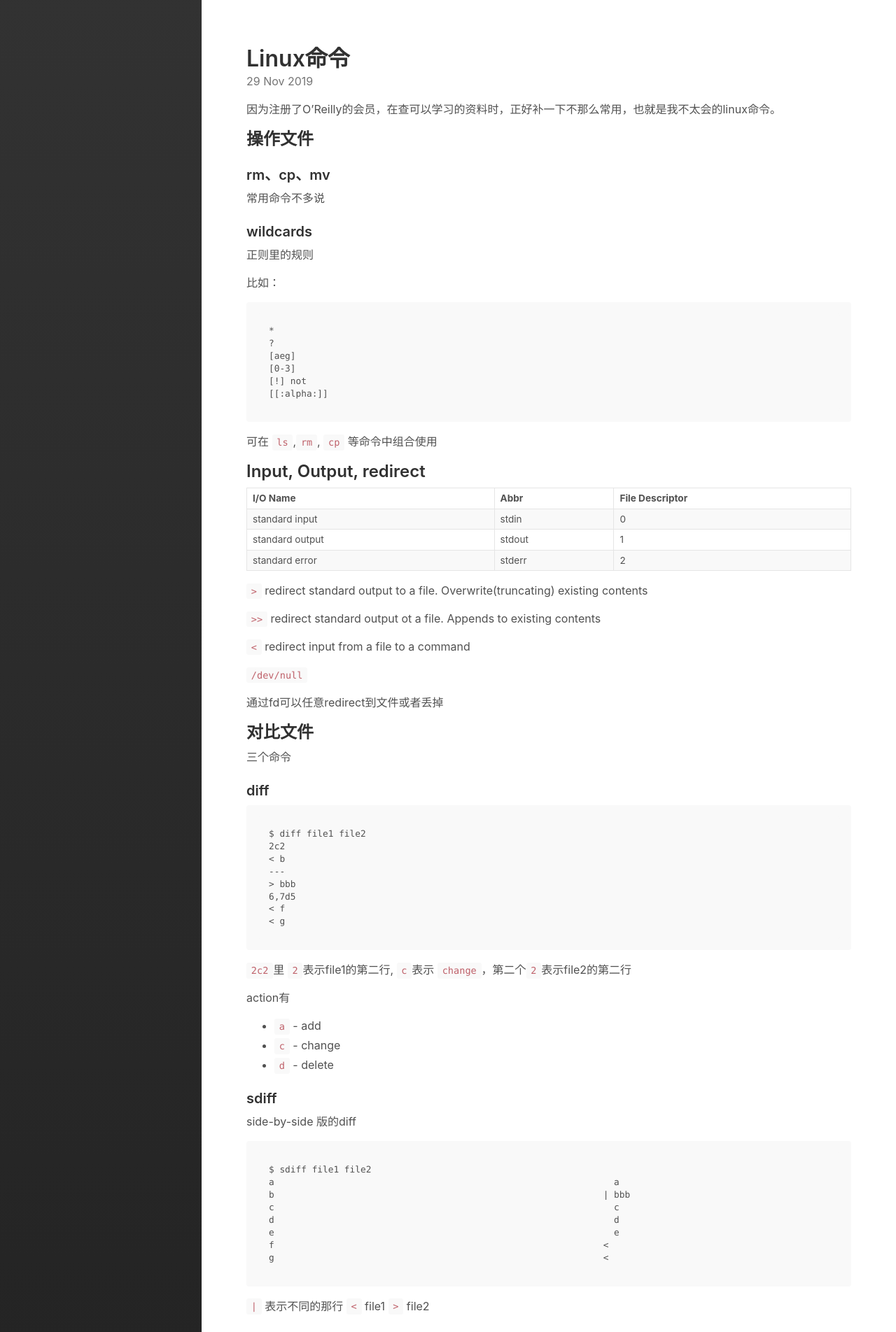
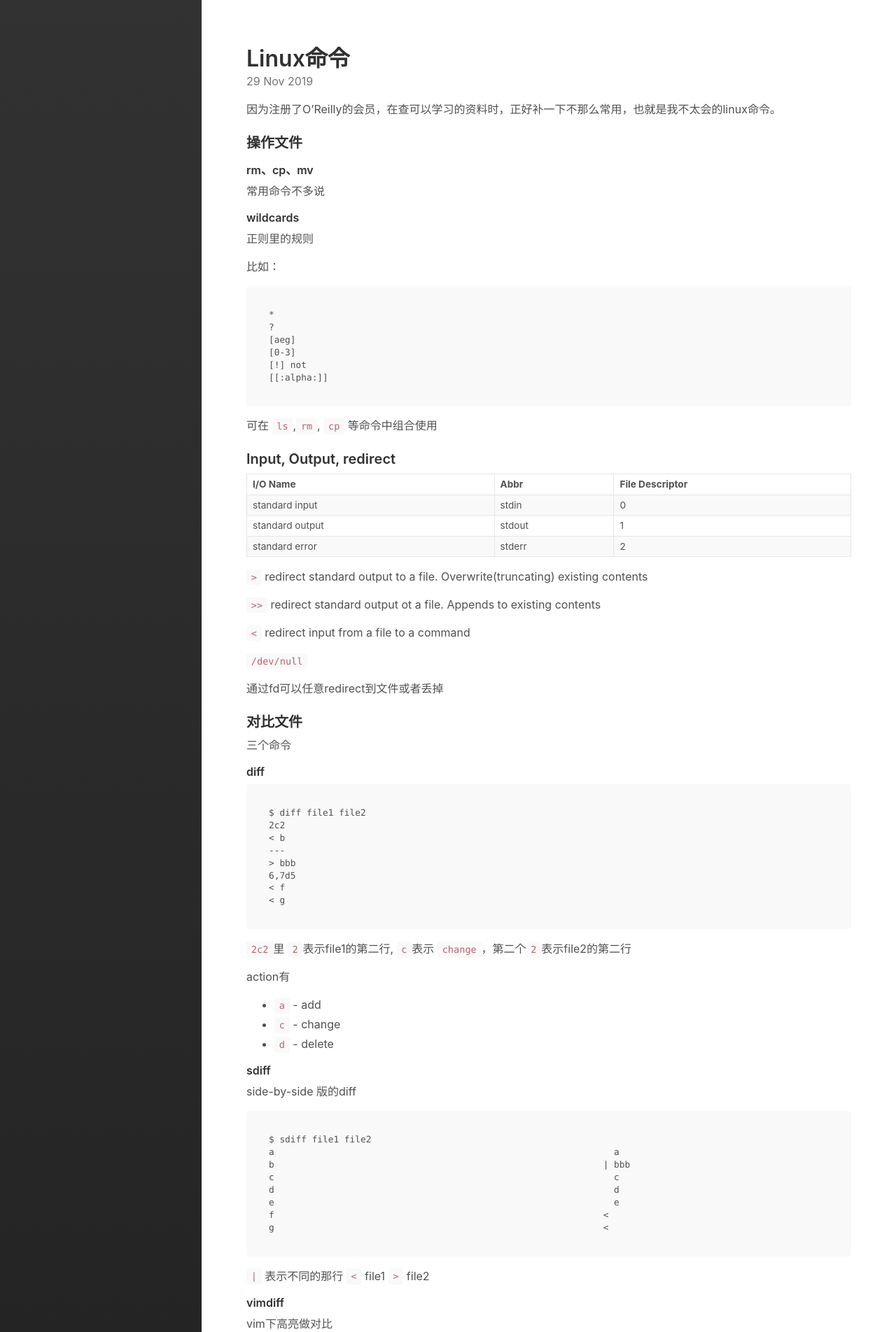
Before and after one commit to sangazh/sangazh.github.io, a Jekyll site: the page built from _posts/2019-11-29-linux-command.md, in a window 1280 px wide. Shown: the top 1904 px of the page at 70% size. Built offline with Jekyll 4.4.1, drawn with Linux system fonts in a browser that asks for light colours; some of the changed text lies outside the part shown.

Commit message:
modify heading

````diff
--- a/_includes/sidebar-nav-links.html
+++ b/_includes/sidebar-nav-links.html
@@ -19,6 +19,6 @@
   {% include custom-nav-links.html %}
 
   {% if page.layout == "post" %}
-    {% include toc.html html=content h_min=2 sanitize=true %}
+    {% include toc.html html=content h_min=3 sanitize=true %}
   {% endif %}
 </nav>
--- a/_posts/2019-11-29-linux-command.md
+++ b/_posts/2019-11-29-linux-command.md
@@ -9,11 +9,11 @@ excerpt_separator: <!--more-->
 因为注册了O'Reilly的会员，在查可以学习的资料时，正好补一下不那么常用，也就是我不太会的linux命令。
 
 
-## 操作文件
-### rm、cp、mv
+### 操作文件
+#### rm、cp、mv
 常用命令不多说
 
-### wildcards
+#### wildcards
 正则里的规则
 
 比如：
@@ -27,7 +27,7 @@ excerpt_separator: <!--more-->
 ```
 可在 `ls`,`rm`, `cp` 等命令中组合使用
 
-## Input, Output, redirect
+### Input, Output, redirect
 
 | I/O Name | Abbr | File Descriptor |
 |---|---|---|
@@ -45,10 +45,10 @@ excerpt_separator: <!--more-->
 
 通过fd可以任意redirect到文件或者丢掉
 
-## 对比文件
+### 对比文件
 三个命令
 
-### diff
+#### diff
 ```
 $ diff file1 file2
 2c2
@@ -67,7 +67,7 @@ action有
 - `c` - change
 - `d` - delete
 
-### sdiff
+#### sdiff
 side-by-side 版的diff
 
 ```
@@ -85,19 +85,19 @@ g							      <
 `<` file1
 `>` file2
 
-### vimdiff
+#### vimdiff
 vim下高亮做对比
 
 
-## 搜索
+### 搜索
 
-### find
+#### find
 
 ```
 find /root -name idip
 ```
 
-### file
+#### file
 display file type
 
 ```bash
@@ -108,25 +108,25 @@ $ file p3.csv
 p3.csv: UTF-8 Unicode text, with CRLF line terminators
 ```
 
-### locate
+#### locate
 比 `find`更高效
 locate是用index的，所以会更快，但是不是real time的，find是real time
 
-### strings
+#### strings
 筛选出human readable的文字
 
-### cut
+#### cut
 string delimiter
 太复杂了不用
 
-### less
+#### less
 `more`的升级版
 > less is more
 
-## 文件传输
-### scp
+### 文件传输
+#### scp
 
-### sftp
+#### sftp
 
 ```
 sftp foobar@192.168.1.101
@@ -134,9 +134,9 @@ sftp foobar@192.168.1.101
 
 居然和ssh一样，但是可以轻松地从本地传文件，使用 `put`, `get`
 
-## 进程，job管理
+### 进程，job管理
 
-### ps
+#### ps
 - `-e` everything
 - `-f` format
 - `-h` tree
@@ -144,19 +144,19 @@ sftp foobar@192.168.1.101
 - `-u` 带上用户，如 `ps -u foobar`
 - `-p` 带pid， 如 `ps -p 1`
 
-### jobs
+#### jobs
 显示jobs
 
-### fg
+#### fg
 正在后台进行的job挪到前台
 
-### bg
+#### bg
 suspend的job放到后台运行
 
-### Ctrl+Z
+#### Ctrl+Z
 目前前台运行的程序suspend
 
-### kill
+#### kill
 `kill -l` 显示可用的signal
 
 `kill 111` 表示正常结束pid=111的进程，默认signal是15, Term(inate)，`SIGTERM`
@@ -165,26 +165,26 @@ suspend的job放到后台运行
 
 具体可见：[Link](https://www.gnu.org/software/libc/manual/html_node/Termination-Signals.html)
 
-## scheduling repeated jobs
-### crontab
+### scheduling repeated jobs
+#### crontab
 - `crontab -l` List
 - `crontab -e` edit
 - `crontab -r` delete all
 
-## 切换用户
-### su
+### 切换用户
+#### su
 switch user
 `su` 啥都不带，默认要切换到 superuser
 `su - ` 环境变量
 
-### whoami
+#### whoami
 
-### sudo
+#### sudo
 Super User Do
 
 `sudo su - ` 带着自己的环境变量去root ~
 
-## history
+### history
 - `history` 过去的历史输入
 - `!!` 上次输入的直接执行
 - `!N` N 表示第N个历史输入
@@ -193,36 +193,36 @@ Super User Do
 - `!^` 第一个argument
 - `!$` 最后一个argument
 
-## history search
+### history search
 `ctrl+r` 搜索历史记录，输入keyword，如果不是想要的，再次 `ctrl+r`可以选择下一个
 
 `ctrl+g` cancel search
 
 <!--more-->
-## install software
-### yum - centos, red hat 等用
+### install software
+#### yum - centos, red hat 等用
 - `yum search`
 - `yum info`
 - `yum install package` `yum install -y package` 自动帮你点yes
 - `yum remove `
-### rpm
+#### rpm
 install rpm file directly
 - `rpm -qa` list all package (`q` query)
 - `rpm -qf` 这个文件属于什么package
 - `rpm -ql package` list package's files
 - `rpm -ivh xxx.rpm` install (`i` install `v` verbose `h` pring hash for progress)
 - `rpm -e package` erase
-### deb - ubuntu等用
+#### deb - ubuntu等用
 `apt`
 - `apt-cache search string`
 - `apt-get install [-y] package`
 - `apt-get remove package` remove package, leaving configuration
 - `apt-get purge package` remove package, deleting configuration
-### dpkg
+#### dpkg
 install dep file directly
 - `dpkg -l`
 - `dpkg -i xx.deb`
 - `dpkg -S xx.file` check xx.file in which package
 
-## Reference
+### Reference
 - [Learn Linux in 5 Days and Level Up Your Career - O'Reilly](https://learning.oreilly.com/videos/learn-linux-in/9781789802610)
````
Also changed, not shown: _posts/2019-09-29-drone.md (+19 -19 lines).
